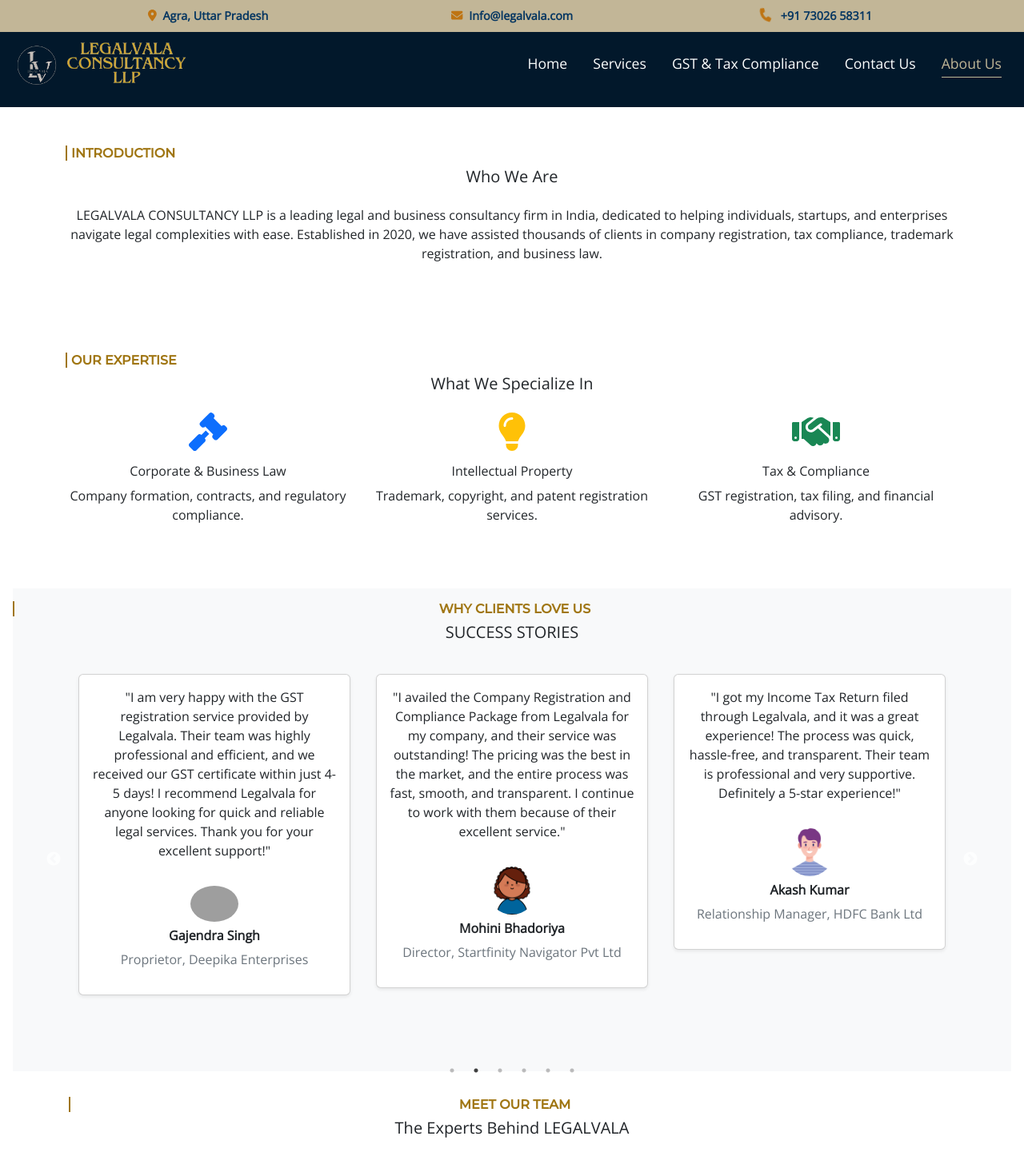
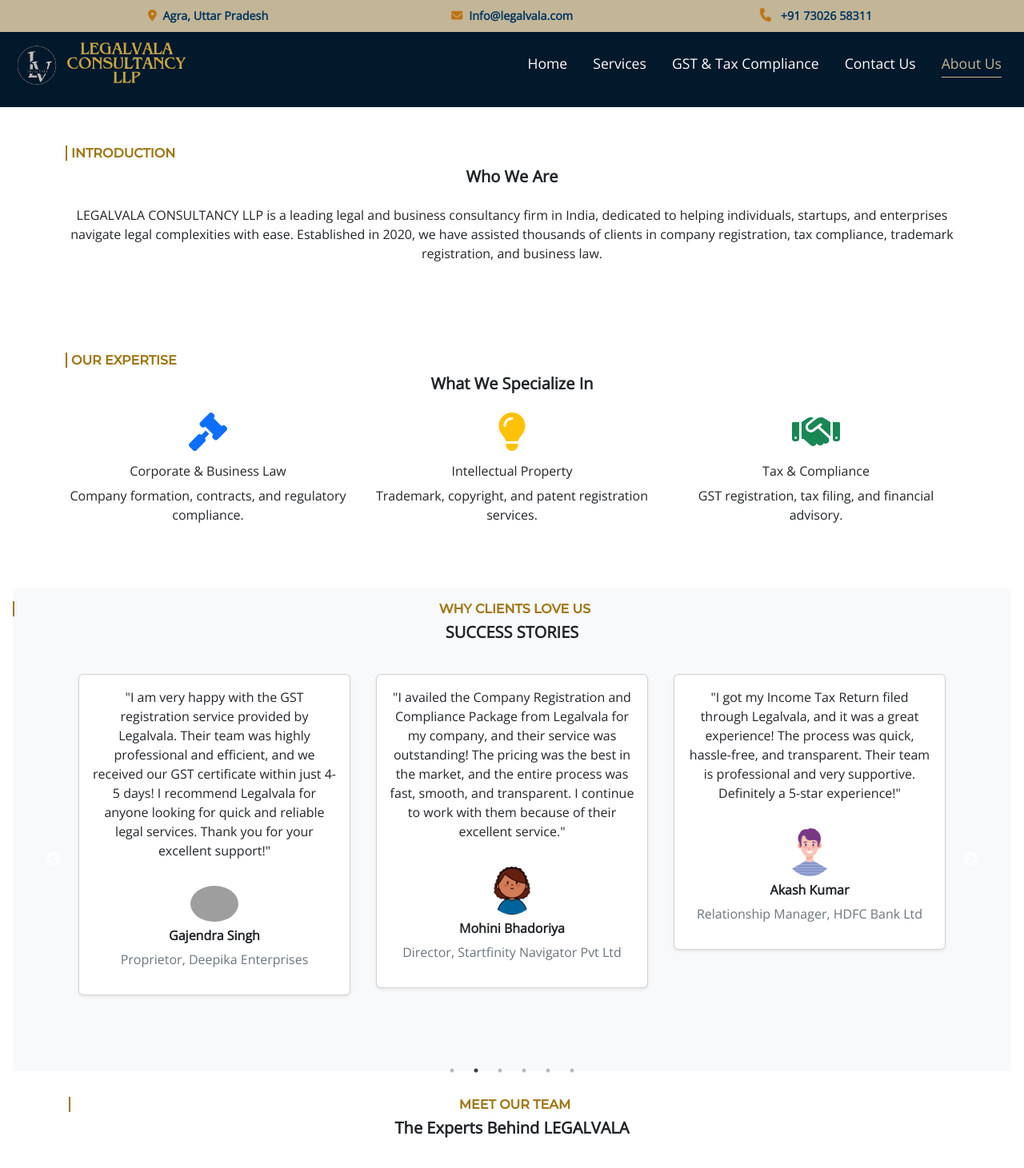
Before and after one commit to satish603/legalvala, a React (Create React App) app: page /AboutUs in a window 1280 px wide. Shown: the top 1461 px of the page at 80% size. Built offline with nearby package versions, Linux system fonts and the light colour scheme; grey boxes are pictures that could not be loaded; a web font is replaced by a local one.

Commit message:
Update AboutUs.js

```diff
--- a/src/pages/AboutUs.js
+++ b/src/pages/AboutUs.js
@@ -95,7 +95,7 @@ const AboutUs = () => {
       {/* INTRODUCTION */}
       <section className="container py-5">
         <h6 className="guide-text">INTRODUCTION</h6>
-        <h5 className="text-center pb-3">Who We Are</h5>
+        <h5 className="text-center pb-3"><strong>Who We Are</strong></h5>
         <p className="text-center">
           LEGALVALA CONSULTANCY LLP is a leading legal and business consultancy firm in India, dedicated to helping individuals, startups, and enterprises navigate legal complexities with ease.
           Established in 2020, we have assisted thousands of clients in company registration, tax compliance, trademark registration, and business law.
@@ -105,7 +105,7 @@ const AboutUs = () => {
       {/* OUR EXPERTISE */}
       <section className="container py-5">
         <h6 className="guide-text">OUR EXPERTISE</h6>
-        <h5 className="text-center pb-3">What We Specialize In</h5>
+        <h5 className="text-center pb-3"><strong>What We Specialize In</strong></h5>
         <div className="row text-center">
           <div className="col-md-4">
             <FontAwesomeIcon icon={faGavel} size="3x" className="mb-3 text-primary" />
@@ -128,7 +128,7 @@ const AboutUs = () => {
       {/* TESTIMONIALS */}
       <section className="testimonials p-3 bg-light m-3 px-0">
         <h6 className="guide-text text-center">WHY CLIENTS LOVE US</h6>
-        <h5 className="text-center pb-3">SUCCESS STORIES</h5>
+        <h5 className="text-center pb-3"><strong>SUCCESS STORIES</strong></h5>
         <div className="container">
           <Slider {...settings}>
             {testimonials.map((testimonial, index) => (
@@ -150,7 +150,7 @@ const AboutUs = () => {
       {/* OUR TEAM */}
       <section className="team p-3 container">
         <h6 className="guide-text text-center">MEET OUR TEAM</h6>
-        <h5 className="text-center pb-3">The Experts Behind LEGALVALA</h5>
+        <h5 className="text-center pb-3"><strong>The Experts Behind LEGALVALA</strong></h5>
         <div className="row text-center">
           {team.map((member, index) => (
             <div key={index} className="col-md-4 p-3">
```
